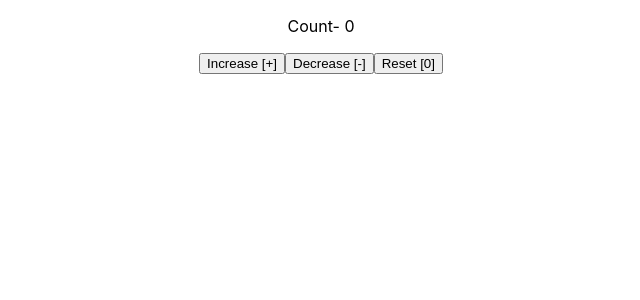
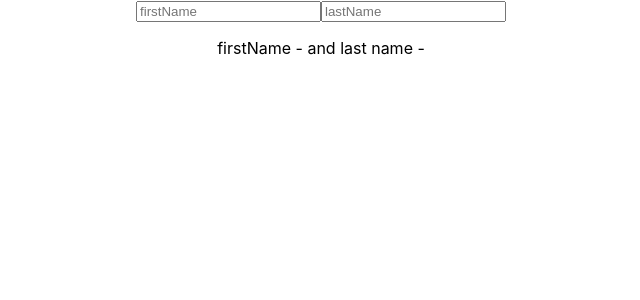
Before and after one commit to islamMaruf/LearnReactHook, a React (Create React App) app: page / in a window 1280 px wide. Shown: the top 300 px of the page, without its empty margins (319-959 px from the left). Built offline with nearby package versions, Linux system fonts and the light colour scheme.

Commit message:
use state with objects

```diff
--- a/src/App.js
+++ b/src/App.js
@@ -3,6 +3,7 @@ import logo from './logo.svg';
 import './App.css';
 import HookCounter from "./component/use_state/HookCounter";
 import HookCounterTwo from "./component/use_state_hook_with_prev_state/HookCounterTwo";
+import HookCounterThree from "./component/use_state_hook_with_object/HookCounterThree";
 
 function App() {
     return (
@@ -10,7 +11,9 @@ function App() {
             {/*  lesson 01*/}
             {/*<HookCounter/>*/}
             {/*lesson 02*/}
-    <HookCounterTwo/>
+            {/*<HookCounterTwo/>*/}
+            {/*lesson 03*/}
+            <HookCounterThree/>
         </div>
     );
 }
--- /dev/null
+++ b/src/component/use_state_hook_with_object/HookCounterThree.js
@@ -0,0 +1,23 @@
+import React, {useState} from "react";
+
+function HookCounterThree() {
+    const [name, setName] = useState({firstName: '', lastName: ''});
+    const handleFirstName = (e) => {
+        setName({...name, firstName: e.target.value})
+    }
+    const handlelastName = (e) => {
+        setName({...name, lastName: e.target.value})
+    }
+    const {firstName, lastName} = name;
+    return (
+        <div>
+            <input type="text" placeholder="firstName" onChange={handleFirstName}/>
+            <input type="text" placeholder="lastName" onChange={handlelastName}/>
+            <p> firstName - <b> {firstName} </b> and last name - <b> {lastName}</b></p>
+        </div>
+    )
+
+
+}
+
+export default HookCounterThree;
```
Lines whose indentation alone changed are shown as unchanged.
